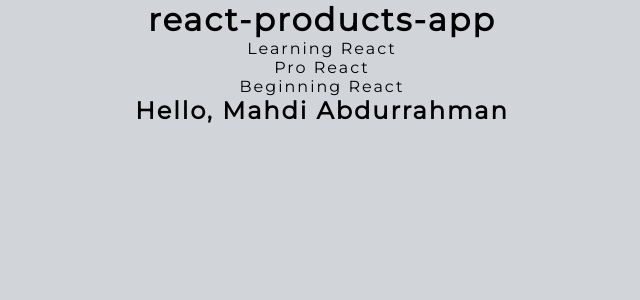
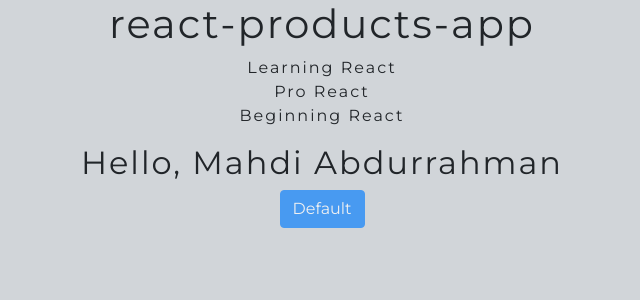
Before and after one commit to MAbdurahman/react-products-app, a React (Create React App) app: page / in a window 1280 px wide. Shown: the top 300 px of the page, without its empty margins (318-958 px from the left). Built offline with nearby package versions, Linux system fonts and the light colour scheme.

Commit message:
End of chapter 3.1

```diff
--- a/package.json
+++ b/package.json
@@ -6,7 +6,9 @@
     "@testing-library/jest-dom": "^5.11.4",
     "@testing-library/react": "^11.1.0",
     "@testing-library/user-event": "^12.1.10",
+    "bootstrap": "^4.6.0",
     "react": "^17.0.1",
+    "react-bootstrap": "^1.4.3",
     "react-dom": "^17.0.1",
     "react-scripts": "4.0.1",
     "web-vitals": "^0.2.4"
--- a/public/index.html
+++ b/public/index.html
@@ -15,15 +15,10 @@
       user's mobile device or desktop. See https://developers.google.com/web/fundamentals/web-app-manifest/
     -->
     <link rel="manifest" href="%PUBLIC_URL%/manifest.json" />
-    <!--
-      Notice the use of %PUBLIC_URL% in the tags above.
-      It will be replaced with the URL of the `public` folder during the build.
-      Only files inside the `public` folder can be referenced from the HTML.
+    <!-- react-bootstrap bootstrap -->
+    <link rel="stylesheet" href="https://maxcdn.bootstrapcdn.com/bootstrap/4.5.0/css/bootstrap.min.css"
+      integrity="sha384-9aIt2nRpC12Uk9gS9baDl411NQApFmC26EwAOH8WgZl5MYYxFfc+NcPb1dKGj7Sk" crossorigin="anonymous" />
 
-      Unlike "/favicon.ico" or "favicon.ico", "%PUBLIC_URL%/favicon.ico" will
-      work correctly both with client-side routing and a non-root public URL.
-      Learn how to configure a non-root public URL by running `npm run build`.
-    -->
     <title>react-products-app</title>
   </head>
   <body>
--- a/src/App.js
+++ b/src/App.js
@@ -1,4 +1,5 @@
 import React, { Component } from 'react';
+import { Button } from 'react-bootstrap';
 import './App.css';
 import Products from './components/Products';
 
@@ -12,11 +13,14 @@
       firstName: 'Mahdi',
       lastName: 'Abdurrahman'
     }
+    const isValid = false;
+
     return (
       <div className='App'>
         <h1>react-products-app</h1>
         <Products />
         <h2>Hello, {this.formatName(user)}</h2>
+        <Button variant='primary' disabled={!isValid} >Default</Button>
       </div>
     )
   }
```
